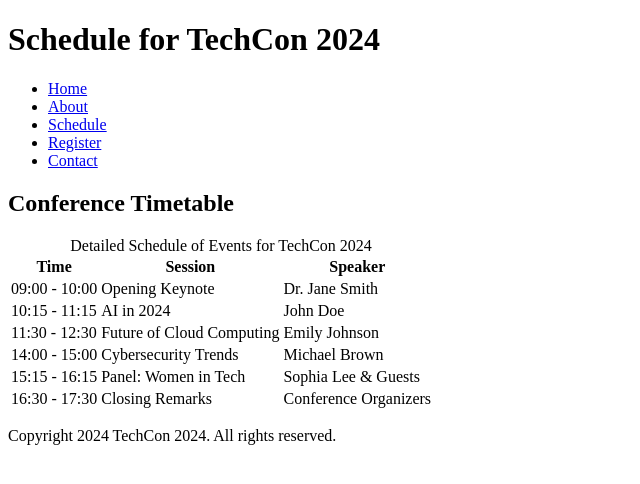
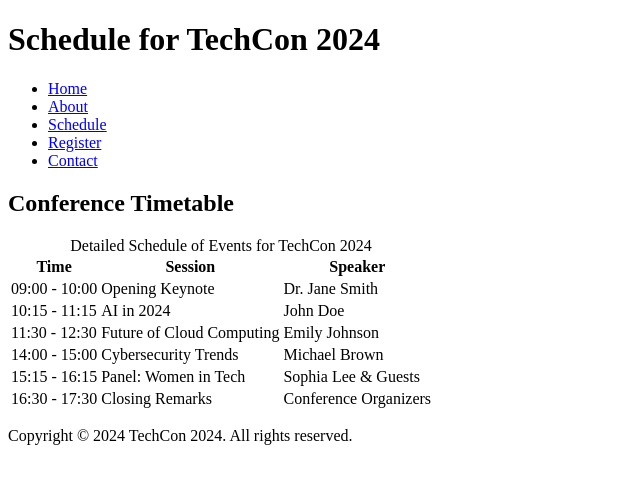
Before and after one commit to Paschaline12/TechCon_HTML, a plain HTML site: page techcon_website/schedule.html in a window 1280 px wide. Shown: the full height of the page, 0-640 px from the left. Drawn offline with Linux system fonts and the light colour scheme.

Commit message:
Edited to include copyright

```diff
--- a/techcon_website/schedule.html
+++ b/techcon_website/schedule.html
@@ -67,7 +67,7 @@
   </main>
 
   <footer>
-    <p>Copyright 2024 TechCon 2024. All rights reserved.</p>
+    <p>Copyright &copy; 2024 TechCon 2024. All rights reserved.</p>
   </footer>
 </body>
 </html>
```
